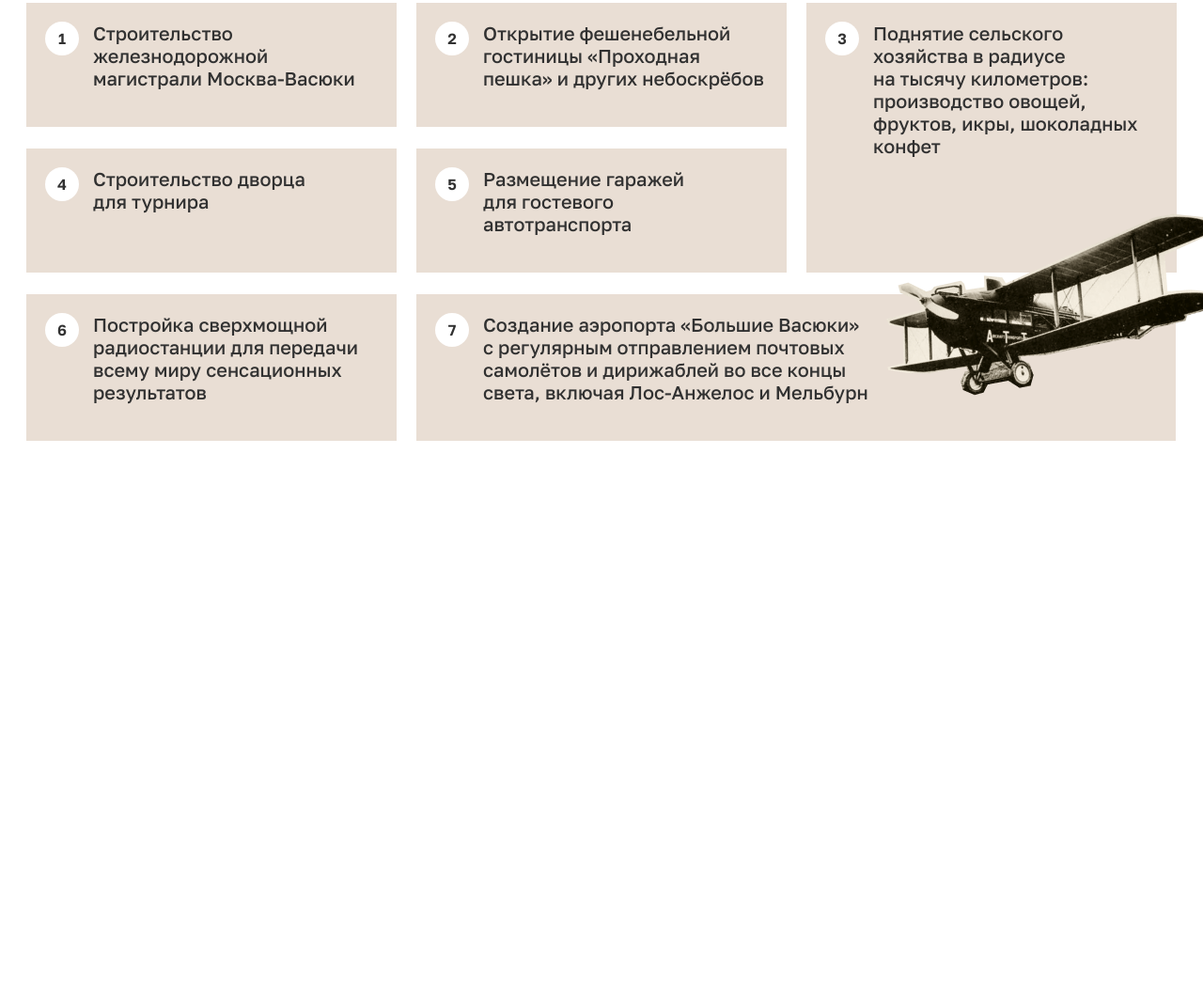
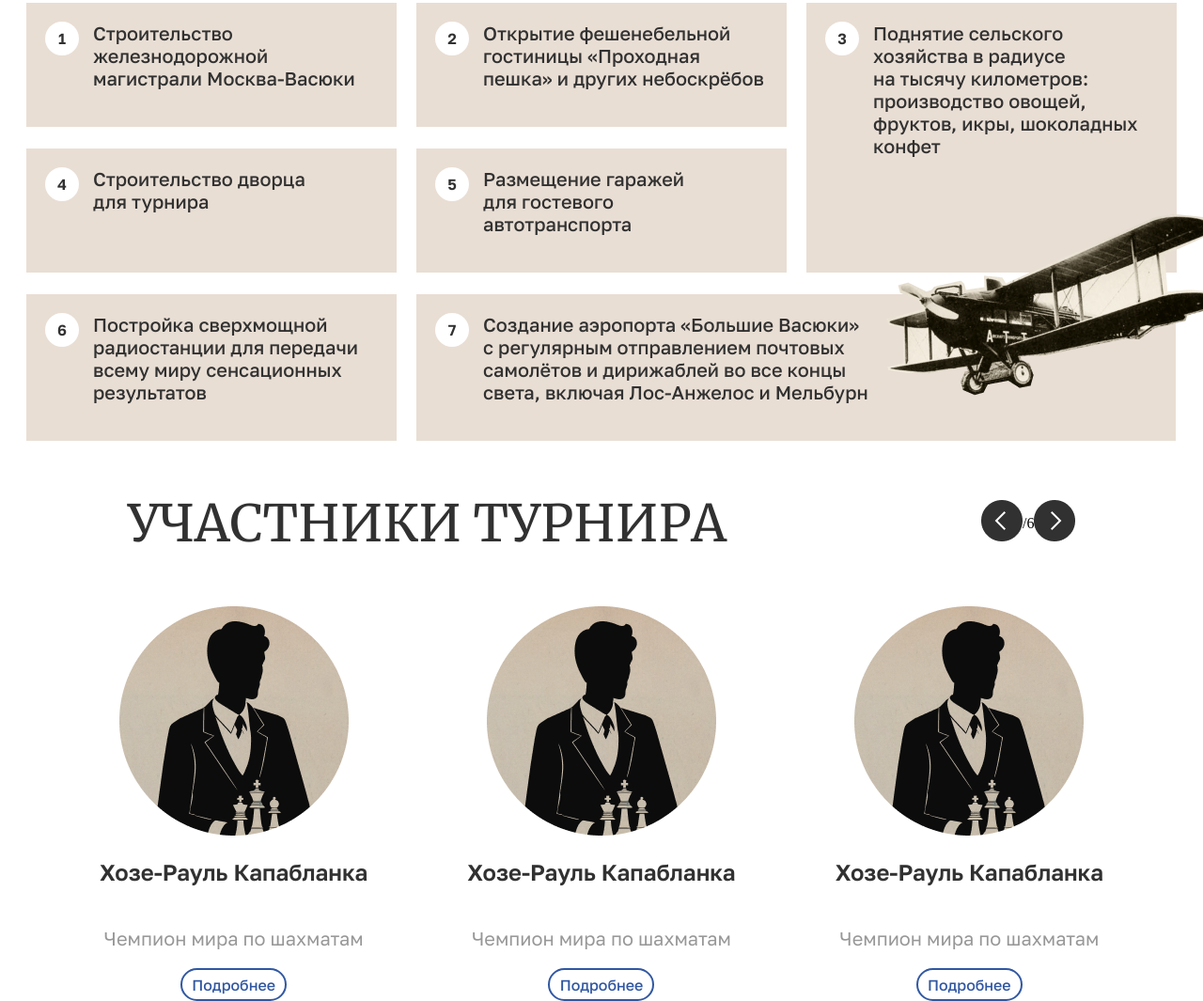
Before and after one commit to NastyaFlex/TestTaskForYandex, a plain HTML site: page index.html in a window 1280 px wide. Shown: the part 2195-3260 px from the top of the page at 94% size. Before the commit the page ends 2664 px from the top, so only its background shows below. Drawn offline with Linux system fonts and the light colour scheme.

Commit message:
block tournament participants has been created

```diff
--- a/index.html
+++ b/index.html
@@ -219,6 +219,39 @@
                 </div>
             </div>
         </div>
+        <div class="block-participants-tournament">
+            <div class="head-articipants-tournament">
+                <p class="participants-tournament-text">УЧАСТНИКИ ТУРНИРА</p>
+                <div class="participants-tournament-buttons">
+                    <img src="img/big-button-left.png" alt="" id="big-button-back">
+                    <div>
+                        <p></p>
+                        <p>/6</p>
+                    </div>
+                    <img src="img/big-button-right.png" alt="" id="big-button-next">
+                </div>
+            </div>
+            <div class="carousel-participants-tournament">
+                <div class="participants-tournament">
+                    <img src="img/man.png" alt="man">
+                    <p id="name-man">Хозе-Рауль Капабланка</p>
+                    <p id="status-man">Чемпион мира по шахматам</p>
+                    <button id="button-detail">Подробнее</button>
+                </div>
+                <div class="participants-tournament">
+                    <img src="img/man.png" alt="man">
+                    <p id="name-man">Хозе-Рауль Капабланка</p>
+                    <p id="status-man">Чемпион мира по шахматам</p>
+                    <button id="button-detail">Подробнее</button>
+                </div>
+                <div class="participants-tournament">
+                    <img src="img/man.png" alt="man">
+                    <p id="name-man">Хозе-Рауль Капабланка</p>
+                    <p id="status-man">Чемпион мира по шахматам</p>
+                    <button id="button-detail">Подробнее</button>
+                </div>
+            </div>
+        </div>
     </main>
     <footer></footer>
     <script src="script.js"></script>
--- a/style.css
+++ b/style.css
@@ -311,6 +311,53 @@ body {
     margin-left: 480px;
     margin-top: -120px;
 }
+.participants-tournament-text {
+    font-size: 54px;
+    font-family: 'Merriweather';
+    color: #313131;
+}
+.head-articipants-tournament {
+    display: flex;
+    align-items: center;
+    justify-content: space-around;
+}
+.participants-tournament-buttons {
+    display: flex;
+}
+#big-button-back, #big-button-next {
+    width: 44px;
+    height: 44px;
+}
+#name-man {
+    font-size: 24px;
+    font-family: 'Golos';
+    color: #313131;
+}
+#status-man {
+    font-size: 20px;
+    font-family: 'Golos-Regular';
+    color: #313131;
+    opacity: 0.5;
+}
+#button-detail {
+    border: 2px solid #3057A2;
+    color: #3057A2;
+    font-size: 16px;
+    font-family: 'Golos-Medium';
+    border-radius: 100px;
+    width: 113px;
+    height: 35px;
+    background: transparent;
+}
+.carousel-participants-tournament {
+    display: flex;
+    justify-content: space-evenly;
+}
+.participants-tournament {
+    display: flex;
+    flex-direction: column;
+    align-items: center;
+}
 @media (min-width: 376px) {
     .information-for-phone {
         display: none;
```
Also changed, not shown: img/big-button-left.png (added), img/big-button-right.png (added), img/man.png (added).
